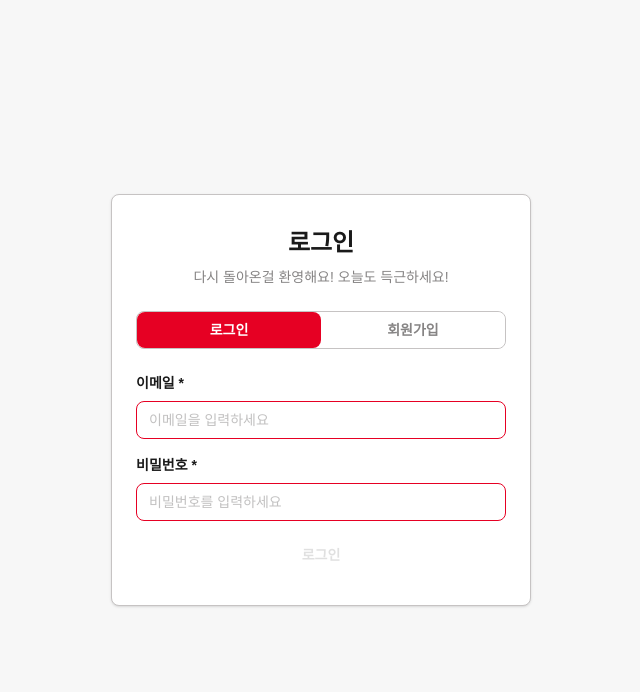
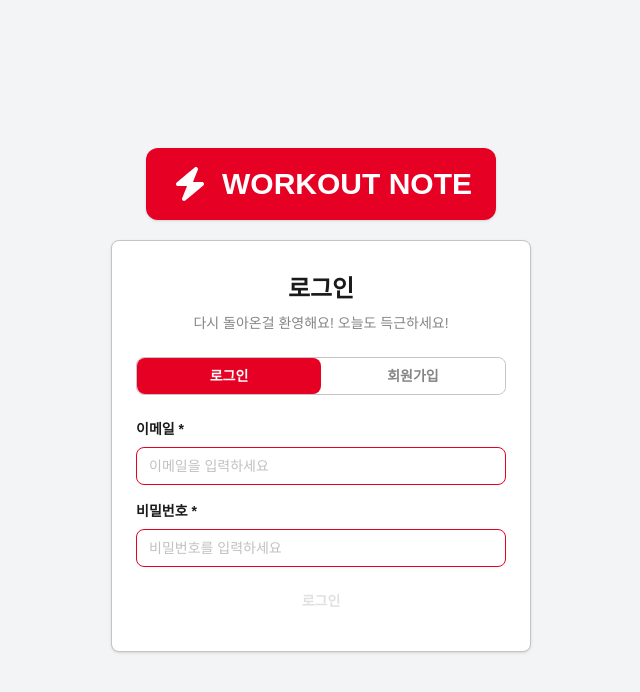
Before and after one commit to grimza99/routine-note, a Next.js app: page /auth in a window 1280 px wide. Shown: the top 692 px of the page, without its empty margins (319-959 px from the left). Built offline with nearby package versions, Linux system fonts and the light colour scheme; no server answers.

Commit message:
feat: 인증 페이지 레이아웃 및 컴포넌트 추가

```diff
--- /dev/null
+++ b/src/app/(auth-layout)/auth/page.tsx
@@ -0,0 +1,58 @@
+'use client';
+
+import { useState } from 'react';
+import { LoginForm, SignupForm } from '@/features/auth';
+import { AUTH } from '@/entities/auth/model/constants';
+
+type AuthTab = 'login' | 'signup';
+
+export default function AuthPage() {
+  const [activeTab, setActiveTab] = useState<AuthTab>('login');
+
+  const isLogin = activeTab === 'login';
+
+  return (
+    <section className="w-full max-w-105  border border-border bg-white px-6 py-8 shadow-sm rounded-lg">
+      <header className="mb-6 text-center">
+        <h1 className="text-2xl font-bold" style={{ color: 'var(--text-primary)' }}>
+          {isLogin ? AUTH.LOGIN.TITLE : AUTH.SIGNUP.TITLE}
+        </h1>
+        <p className="mt-2 text-sm" style={{ color: 'var(--text-secondary)' }}>
+          {isLogin ? AUTH.LOGIN.DESCRIPTION : AUTH.SIGNUP.DESCRIPTION}
+        </p>
+      </header>
+
+      <div
+        className="mb-6 flex rounded-lg border"
+        style={{ borderColor: 'var(--border)', borderRadius: 'var(--radius-base)' }}
+      >
+        <button
+          type="button"
+          className="flex-1 py-2 text-sm font-semibold"
+          onClick={() => setActiveTab('login')}
+          style={{
+            background: isLogin ? 'var(--primary)' : 'var(--white)',
+            color: isLogin ? 'var(--white)' : 'var(--text-secondary)',
+            borderRadius: 'var(--radius-base)',
+          }}
+        >
+          로그인
+        </button>
+        <button
+          type="button"
+          className="flex-1 py-2 text-sm font-semibold"
+          onClick={() => setActiveTab('signup')}
+          style={{
+            background: isLogin ? 'var(--white)' : 'var(--primary)',
+            color: isLogin ? 'var(--text-secondary)' : 'var(--white)',
+            borderRadius: 'var(--radius-base)',
+          }}
+        >
+          회원가입
+        </button>
+      </div>
+
+      {isLogin ? <LoginForm /> : <SignupForm />}
+    </section>
+  );
+}
--- /dev/null
+++ b/src/app/(auth-layout)/layout.tsx
@@ -0,0 +1,19 @@
+import { PROJECT } from '@/shared';
+
+export default function AuthLayout({
+  children,
+}: Readonly<{
+  children: React.ReactNode;
+}>) {
+  return (
+    <main className="flex h-full flex-col items-center justify-center bg-gray-100 px-4 py-10 md:px-5 md:py-15 lg:px-8 lg:py-20 w-full gap-5">
+      <div className="rounded-xl bg-primary text-white px-6 py-4 flex items-center justify-center shadow-sm w-fit">
+        <h1 className="text-3xl font-bold flex items-center gap-3">
+          <img src="/icons/bolt.white.svg" alt="logo-icon" className="h-10 w-10" />
+          {PROJECT.NAME}
+        </h1>
+      </div>
+      {children}
+    </main>
+  );
+}
--- a/src/app/auth/page.tsx
+++ /dev/null
@@ -1,63 +0,0 @@
-'use client';
-
-import { useState } from 'react';
-import { LoginForm, SignupForm } from '@/features/auth';
-import { AUTH } from '@/entities/auth/model/constants';
-
-type AuthTab = 'login' | 'signup';
-
-export default function AuthPage() {
-  const [activeTab, setActiveTab] = useState<AuthTab>('login');
-
-  const isLogin = activeTab === 'login';
-
-  return (
-    <main className="flex min-h-screen items-center justify-center px-6 py-12" style={{ background: 'var(--surface)' }}>
-      <section
-        className="w-full max-w-105 rounded-xl border bg-white px-6 py-8 shadow-sm"
-        style={{ borderColor: 'var(--border)', borderRadius: 'var(--radius-base)' }}
-      >
-        <header className="mb-6 text-center">
-          <h1 className="text-2xl font-bold" style={{ color: 'var(--text-primary)' }}>
-            {isLogin ? AUTH.LOGIN.TITLE : AUTH.SIGNUP.TITLE}
-          </h1>
-          <p className="mt-2 text-sm" style={{ color: 'var(--text-secondary)' }}>
-            {isLogin ? AUTH.LOGIN.DESCRIPTION : AUTH.SIGNUP.DESCRIPTION}
-          </p>
-        </header>
-
-        <div
-          className="mb-6 flex rounded-lg border"
-          style={{ borderColor: 'var(--border)', borderRadius: 'var(--radius-base)' }}
-        >
-          <button
-            type="button"
-            className="flex-1 py-2 text-sm font-semibold"
-            onClick={() => setActiveTab('login')}
-            style={{
-              background: isLogin ? 'var(--primary)' : 'var(--white)',
-              color: isLogin ? 'var(--white)' : 'var(--text-secondary)',
-              borderRadius: 'var(--radius-base)',
-            }}
-          >
-            로그인
-          </button>
-          <button
-            type="button"
-            className="flex-1 py-2 text-sm font-semibold"
-            onClick={() => setActiveTab('signup')}
-            style={{
-              background: isLogin ? 'var(--white)' : 'var(--primary)',
-              color: isLogin ? 'var(--text-secondary)' : 'var(--white)',
-              borderRadius: 'var(--radius-base)',
-            }}
-          >
-            회원가입
-          </button>
-        </div>
-
-        {isLogin ? <LoginForm /> : <SignupForm />}
-      </section>
-    </main>
-  );
-}
```
